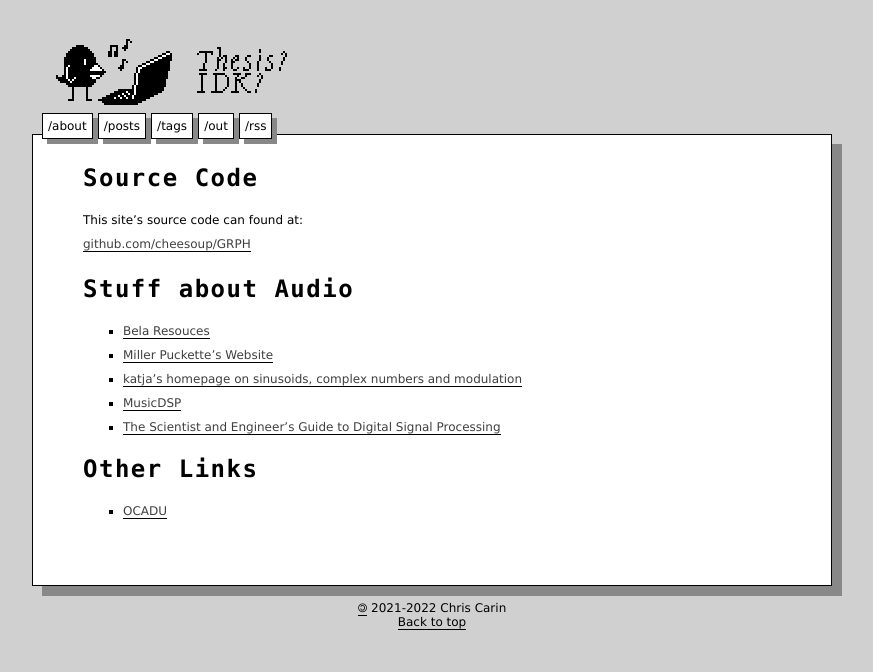
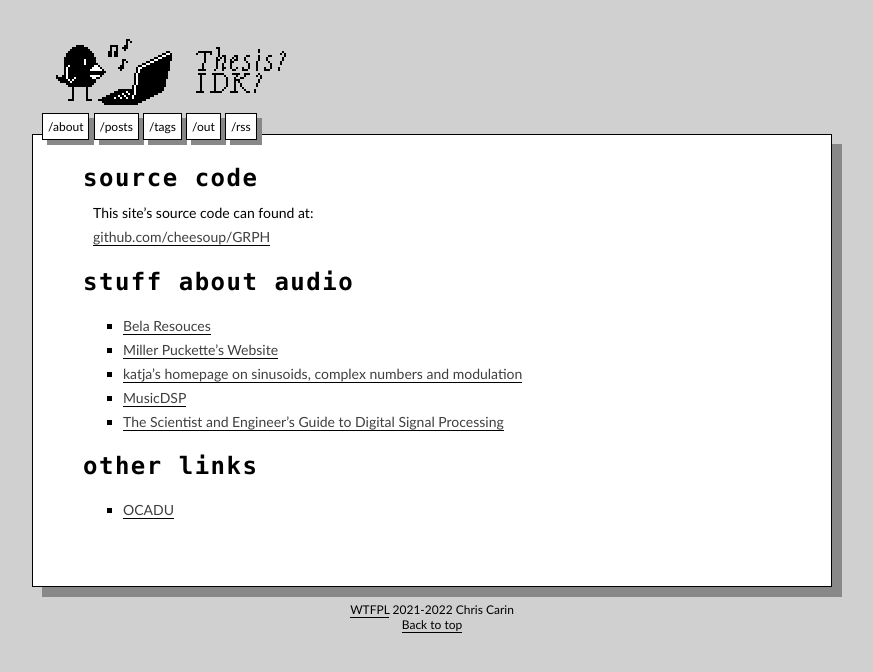
Before and after one commit to cheesoup/GRPH, a Jekyll site: the page built from out.md, in a window 1280 px wide. Shown: the top 672 px of the page, without its empty margins (208-1081 px from the left). Built offline with Jekyll 4.4.1, drawn with Linux system fonts in a browser that asks for light colours.

Commit message:
Seriously! No webfonts!

```diff
--- a/_layouts/default.html
+++ b/_layouts/default.html
@@ -14,8 +14,10 @@
     <body>
     <div class="wrap">
       <div class="header">
-        <img src="{{ "/assets/images/jam_crow.gif" | relative_url }}" alt="jam_crow.gif" class="logo" width="160px" height="90px"/>
-        <img src="{{ "/assets/images/thesisidk.gif" | relative_url }}" alt="thesis? idk?" class="logo" width="90px" height="46px"/>
+        <a class="logo" href="{{ "/" | relative_url }}">
+          <img src="{{ "/assets/images/jam_crow.gif" | relative_url }}" alt="jam_crow.gif" class="logo" width="160px" height="90px"/>
+          <img src="{{ "/assets/images/thesisidk.gif" | relative_url }}" alt="thesis? idk?" class="logo" width="90px" height="46px"/>
+        </a>
         <!-- MENU START -->
         <nav>
             {% for item in site.data.navi.pages %}
@@ -30,7 +32,7 @@
       </div>
       <!-- CONTENT END -->
       <div class="footer">
-        <a href="https://www.gnu.org/licenses/copyleft.html">&#127279;</a> 2021-2022 Chris Carin</br>
+        <a href="http://www.wtfpl.net/txt/copying/">WTFPL</a> 2021-2022 Chris Carin</br>
         <a href="#">Back to top</a>
       </div>
     </div>
--- a/assets/css/main.css
+++ b/assets/css/main.css
@@ -2,6 +2,9 @@
 
 :root {
   --wrap_maxWidth: 800px;
+  --body_stack: "Trebuchet MS", Verdana, Arial, sans-serif;
+  --body_size: 14px;
+  --h1_stack: "Monaco", "Andale Mono", "Consolas", "Lucida Console", "Courier New", Courier, monospace;
 }
 
 html {
@@ -9,7 +12,7 @@ html {
 }
 
 body {
-  font-family: Verdana, Arial, sans-serif;
+  font-family: var(--body_stack);
   overflow-x: hidden;
   background-color: #D0D0D0;
   background-attachment: fixed;
@@ -36,13 +39,13 @@ div.wrap {
 }
 
 h1 {
-  font-family: "Monaco", "Andale Mono", "Consolas", "Lucida Console", "Courier New", monospace;
+  font-family: var(--h1_stack);
   font-size: 24px;
+  text-transform: lowercase;
 }
 
 h1 a, h1 a:hover {
   background-color: transparent;
-  letter-spacing: 1px;
   color: #000;
   text-decoration: none;
   border: 0;
@@ -79,9 +82,15 @@ div.footer a:hover {
 }
 
 img.logo {
-  display: inline;
   vertical-align: middle;
   color: transparent;
+}
+
+a.logo, a.logo:hover {
+  display: inline-block;
+  width: auto;
+  border: 0;
+  background: transparent;
 }
 
 nav {
@@ -112,7 +121,7 @@ nav a:before {
 
 div.content {
   line-height: 24px;
-  font-size: 12px;
+  font-size: var(--body_size);
   background-color: #fff;
   box-shadow: 10px 10px #888888;
   padding: 25px 50px 50px;
@@ -121,7 +130,6 @@ div.content {
 
 div.content .body {
   border-bottom: 1px #000 dotted;
-  margin: 10px 0;
 }
 
 div.content .footer {
@@ -160,7 +168,7 @@ div.content ul.posts li {
 }
 
 div.content p {
-  margin-bottom: 15px;
+  margin: 5px 10px 15px;
 }
 
 div.content .nav {
```
Also changed, not shown: 16 other files.
